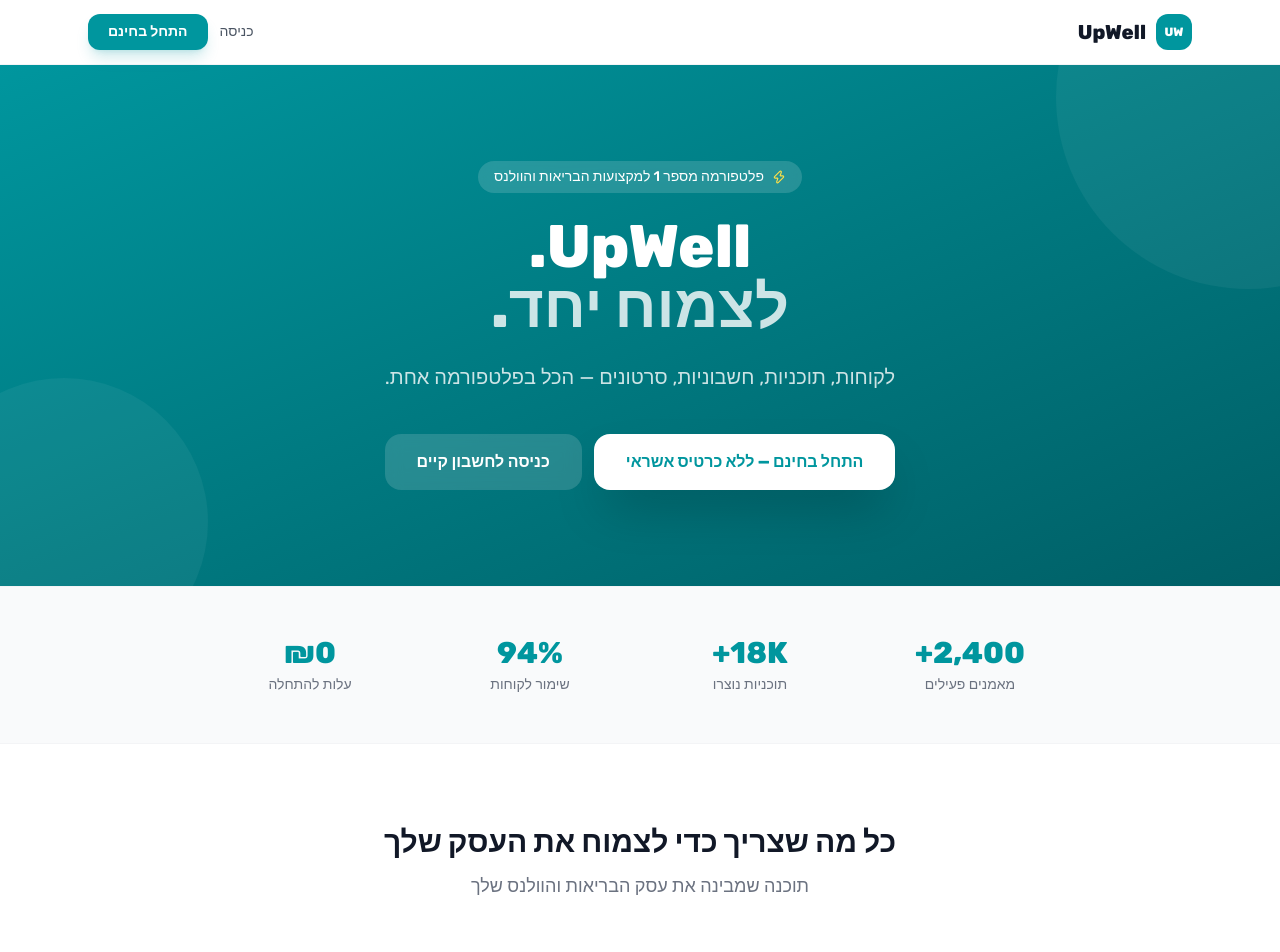
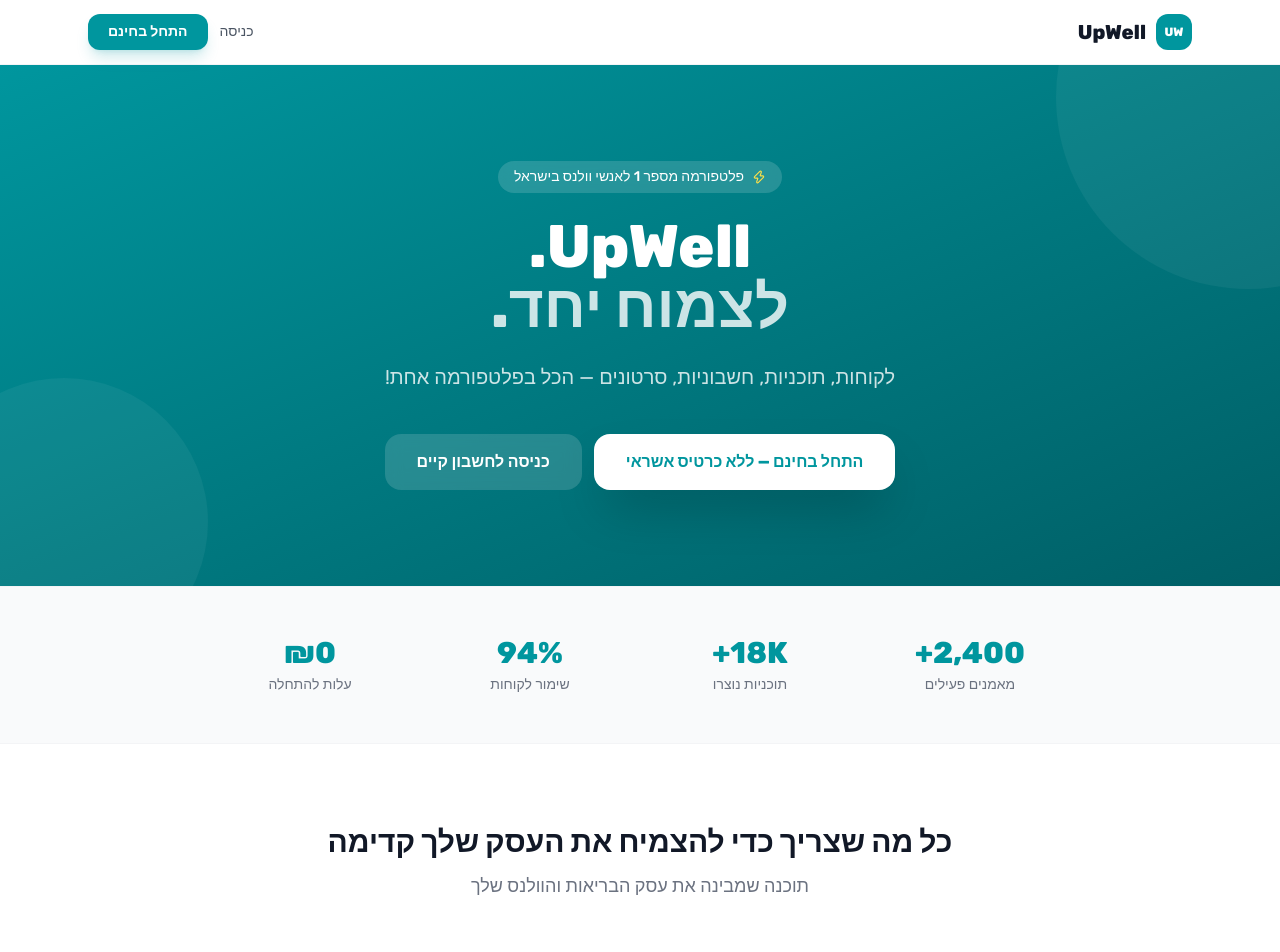
Before and after one commit to assaf8/UpWell-client, a React (Vite) app: page / in a window 1280 px wide. Shown: the top 952 px of the page. Built offline with nearby package versions, Linux system fonts and the light colour scheme.

Commit message:
update landing page copy

```diff
--- a/src/pages/Landing.jsx
+++ b/src/pages/Landing.jsx
@@ -81,14 +81,14 @@
         <div className="relative max-w-4xl mx-auto px-6 py-24 text-center">
           <div className="inline-flex items-center gap-2 bg-white/15 backdrop-blur px-4 py-1.5 rounded-full text-sm font-medium mb-6">
             <Zap size={14} className="text-yellow-300" />
-            פלטפורמה מספר 1 למקצועות הבריאות והוולנס
+            פלטפורמה מספר 1 לאנשי וולנס בישראל
           </div>
           <h1 className="text-5xl md:text-6xl font-black leading-tight mb-6">
             UpWell.<br />
             <span className="text-white/80">לצמוח יחד.</span>
           </h1>
           <p className="text-xl text-white/80 max-w-2xl mx-auto leading-relaxed mb-10">
-            לקוחות, תוכניות, חשבוניות, סרטונים — הכל בפלטפורמה אחת.
+            לקוחות, תוכניות, חשבוניות, סרטונים — הכל בפלטפורמה אחת!
           </p>
           <div className="flex flex-col sm:flex-row items-center justify-center gap-3">
             <Link to="/signup"
@@ -118,7 +118,7 @@
       {/* Features */}
       <section className="max-w-6xl mx-auto px-6 py-20">
         <div className="text-center mb-14">
-          <h2 className="text-3xl font-black text-gray-900 mb-3">כל מה שצריך כדי לצמוח את העסק שלך</h2>
+          <h2 className="text-3xl font-black text-gray-900 mb-3">כל מה שצריך כדי להצמיח את העסק שלך קדימה</h2>
           <p className="text-gray-500 text-lg">תוכנה שמבינה את עסק הבריאות והוולנס שלך</p>
         </div>
         <div className="grid grid-cols-1 md:grid-cols-2 lg:grid-cols-3 gap-6">
```
